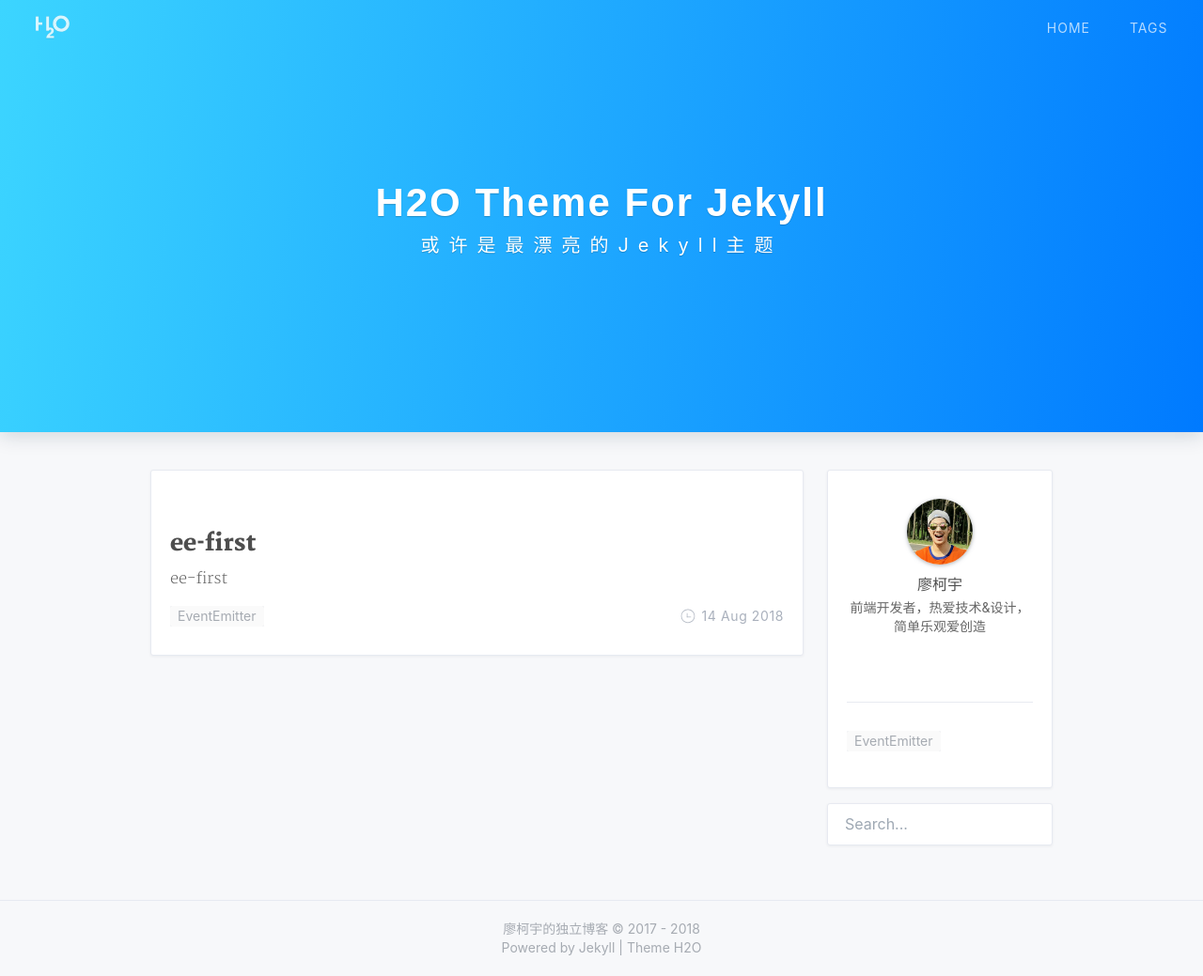
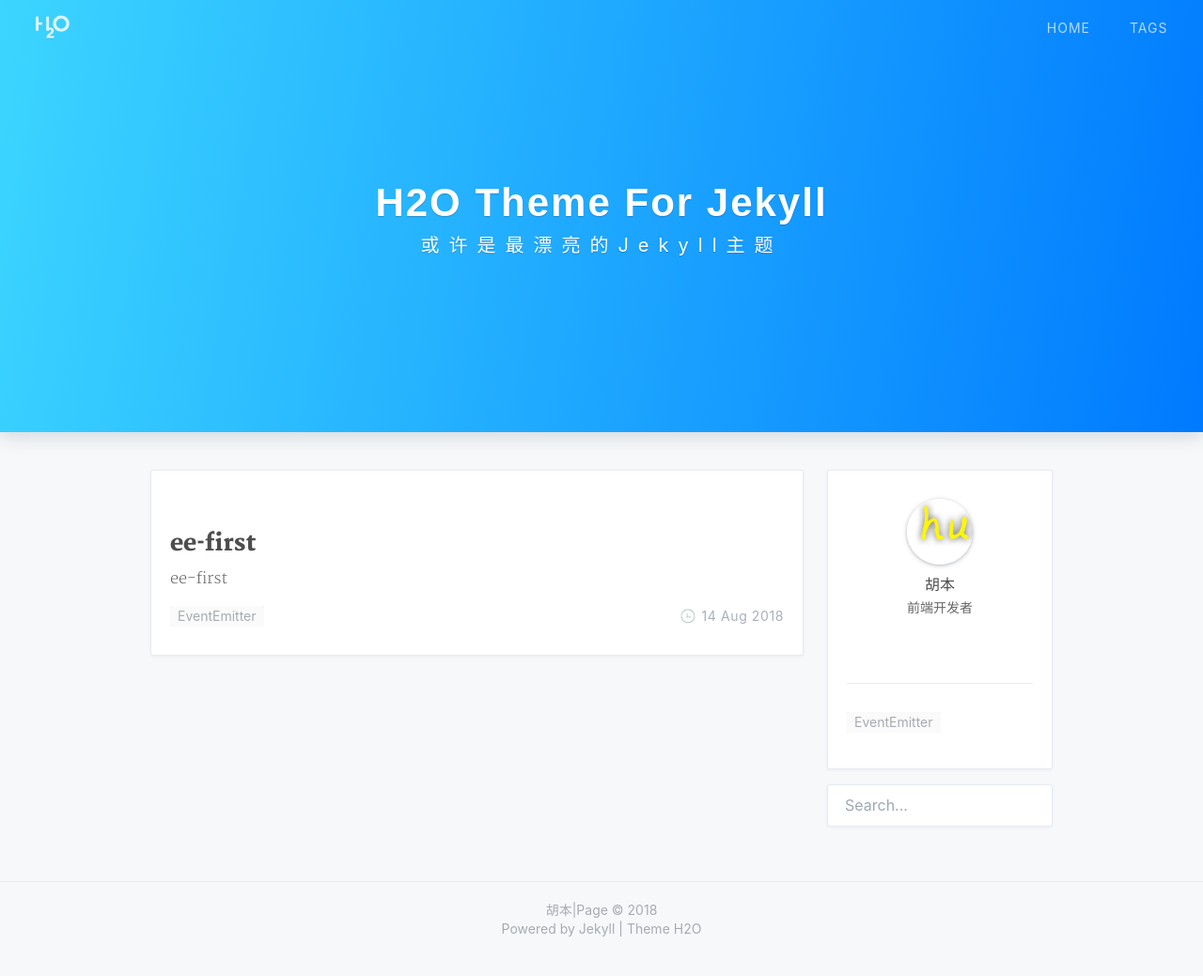
Before and after one commit to zhulizulin/zhulizulin.github.io, a Jekyll site: the page built from index.html, in a window 1280 px wide and 1039 px high. Shown: the whole window at 94% size. Built offline with Jekyll 4.4.1, drawn with Linux system fonts in a browser that asks for light colours; nearby versions of some CDN libraries; the list of posts is cut into pages by our own code; a style sheet for code colours, icons or effects is not loaded.

Commit message:
up config

```diff
--- a/_config.yml
+++ b/_config.yml
@@ -1,8 +1,8 @@
 # Site settings 配置站点
-title: '廖柯宇的独立博客'
-description: '昵称悟空，千禧一代，前端开发者/伪极客/灵魂摄影师，热爱技术&设计。很高兴能在这里与你分享我对技术和生活的思考。'
-keyword: '廖柯宇, 廖柯宇的独立博客, 廖柯宇的博客, 前端, 前端开发, 前端博客, javascript, vuejs, nodejs, 设计'
-url: 'http://liaokeyu.com' # your host
+title: '胡本|Page'
+description: '胡本的博客，写写前端，关注 Nodejs'
+keyword: '胡本, 胡本的独立博客, 胡本的博客, 前端, 前端开发, 前端博客, javascript, vuejs, nodejs，Android, PHP'
+url: '' # your host
 
 # if you don't need baseurl, you should leave this value blank.
 baseurl: ''
@@ -14,13 +14,13 @@
 
 # Footer
 footer:
-  since: 2017
+  since: 2018
 
 # Author 配置博主信息
-author: '廖柯宇'
-nickname: '悟空'
-bio: '前端开发者，热爱技术&设计，简单乐观爱创造'
-avatar: '/assets/img/profile.png'
+author: '胡本'
+nickname: 'huben'
+bio: '前端开发者'
+avatar: '/assets/img/profile.jpg'
 
 # Search
 search: true
@@ -37,7 +37,7 @@
 mathjax: true
 
 # Share
-social-share: true
+social-share: false
 social-share-items: ['wechat', 'weibo', 'douban', 'twitter']
 
 # theme color 主题皮肤
@@ -49,10 +49,10 @@
 # SNS settings 配置社交网站
 # url: email, weibo, zhihu, twitter, instagram, juejin, github, douban, facebook, dribble, uicn, jianshu, medium, linkedin
 sns:
-  weibo: '//weibo.com/lovecolcol'
-  juejin: '//juejin.im/user/57a6f434165abd006159b4cc'
-  instagram: '//www.instagram.com/steveliaocn'
-  github: '//github.com/kaeyleo'
+  #weibo: '//weibo.com/lovecolcol'
+  #juejin: '//juejin.im/user/57a6f434165abd006159b4cc'
+  #instagram: '//www.instagram.com/steveliaocn'
+  github: '//github.com/huben'
 
 # Tags 设置标签
 recommend-tags: true # whether or not display recommend-tags on the sidebar
```
Also changed, not shown: assets/img/profile.jpg (added), assets/img/profile.png (deleted).
